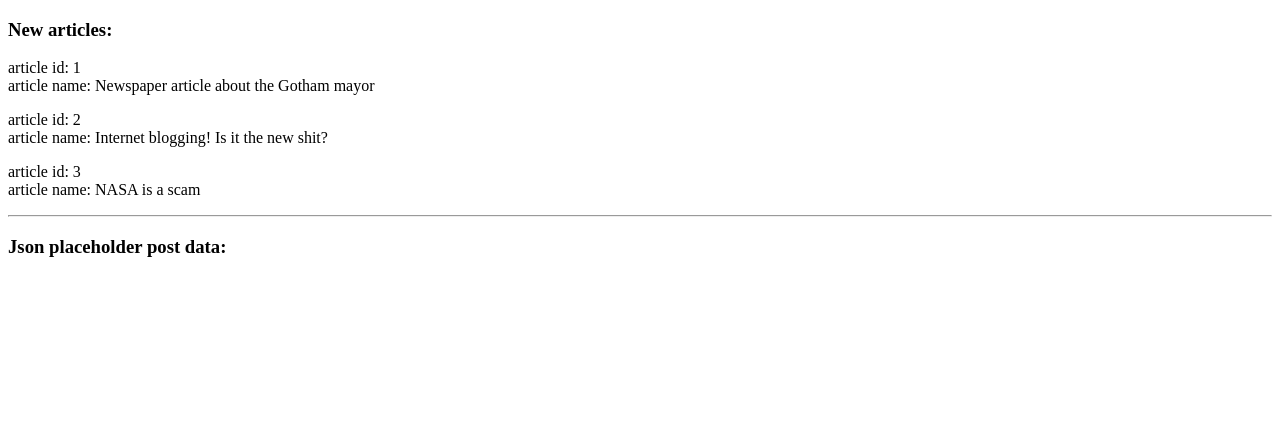
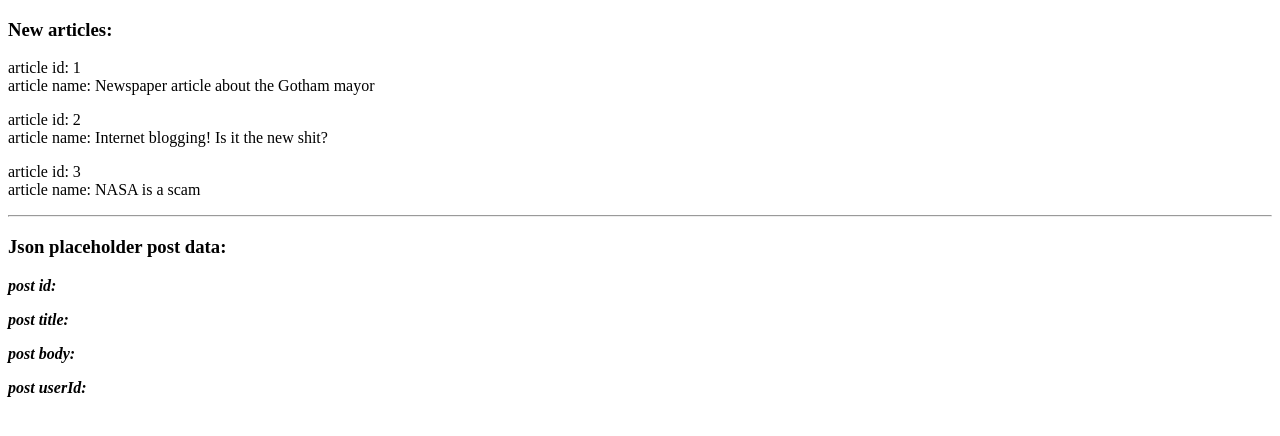
Before and after one commit to xander-codes/state-management-jotai, a React (Vite) app: page / in a window 1280 px wide. Shown: the top 436 px of the page. Built offline with nearby package versions, Linux system fonts and the light colour scheme; no server answers.

Commit message:
add string description

```diff
--- a/src/components/Post.js
+++ b/src/components/Post.js
@@ -36,10 +36,10 @@ const Post = () => {
             {articles.map(art => <p key={art.id}>article id: {art.id} <br/> article name: {art.name}</p>)}
             <hr/>
             <h3>Json placeholder post data:</h3>
-            <p>{post.id}</p>
-            <p>{post.title}</p>
-            <p>{post.body}</p>
-            <p>{post.userId}</p>
+            <p><b><i>post id: </i></b>{post.id}</p>
+            <p><b><i>post title: </i></b>{post.title}</p>
+            <p><b><i>post body: </i></b>{post.body}</p>
+            <p><b><i>post userId: </i></b>{post.userId}</p>
         </div>
     );
 };
```
